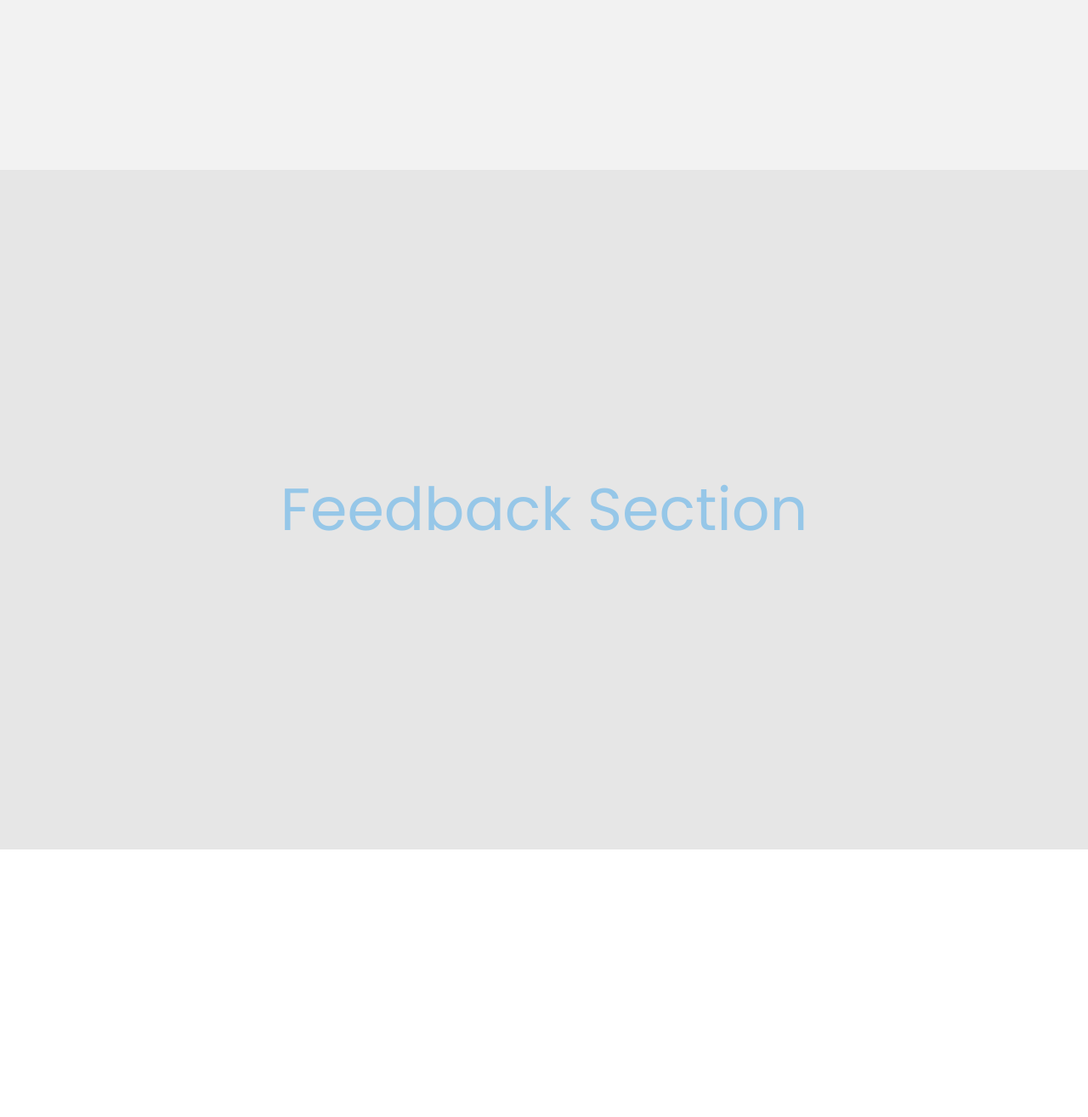
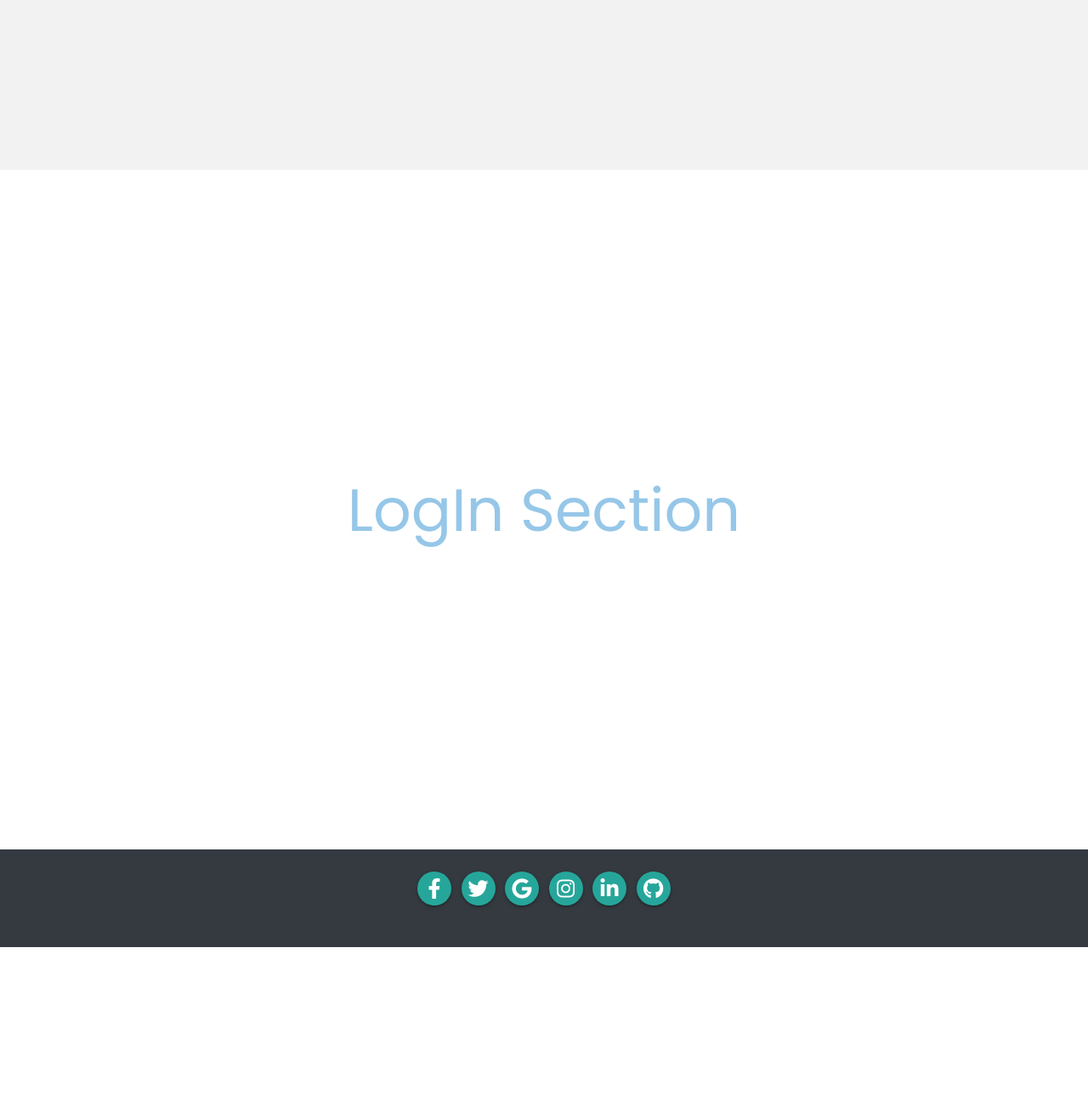
Before and after one commit to Kartikey-Kabdwal/practice-cfg, a Django app: template myapp/templates/registration/home.html in a window 1280 px wide. Shown: the part 1400-2715 px from the top of the page at 85% size. After the commit the page ends 2515 px from the top, so only its background shows below. Run offline with Django 4.2, Linux system fonts and the light colour scheme; the template is opened without the code that fills it, so the values that code supplies are empty.

Commit message:
home page changes

```diff
--- a/myapp/templates/registration/home.html
+++ b/myapp/templates/registration/home.html
@@ -4,6 +4,11 @@
     <meta charset="UTF-8" />
 
     <meta name="viewport" content="width=device-width, initial-scale=1.0" />
+    <link rel="stylesheet" href="https://cdnjs.cloudflare.com/ajax/libs/font-awesome/5.15.2/css/all.min.css"/>
+    <link rel="stylesheet" href="https://cdn.jsdelivr.net/npm/bootstrap@4.0.0/dist/css/bootstrap.min.css" integrity="sha384-Gn5384xqQ1aoWXA+058RXPxPg6fy4IWvTNh0E263XmFcJlSAwiGgFAW/dAiS6JXm" crossorigin="anonymous">
+    <link rel="stylesheet" href="https://cdnjs.cloudflare.com/ajax/libs/materialize/1.0.0/css/materialize.min.css">
+    <script src="https://cdnjs.cloudflare.com/ajax/libs/materialize/1.0.0/js/materialize.min.js"></script>
+
     <style>
       @import url("https://fonts.googleapis.com/css2?family=Poppins:wght@200;300;400;500;600;700&display=swap");
       * {
@@ -17,7 +22,7 @@
         left: 0;
         top: 0;
         width: 100%;
-        height: 75px;
+        height: 100px;
         background: black !important;
         box-shadow: 0 5px 10px rgba(0, 0, 0, 0.1);
       }
@@ -49,7 +54,7 @@
 
       .navbar .menu li a {
         color: #fff;
-        font-size: 17px;
+        font-size: 20px;
         font-weight: 500;
         text-decoration: none;
       }
@@ -95,17 +100,27 @@
       /* .navb{
 
       } */
+      .page-footer{
+
+    margin-top:300px;
+}
+
+
+
     </style>
   </head>
   <body>
     <nav>
       <div class="navbar">
+        <div id="google_translate_element"></div>
         <div class="logo"><a href="#">TEAM 7</a></div>
+
         <ul class="menu">
           <li><a href="#Home">Home</a></li>
           <li><a href="#About">About</a></li>
-          <li><a href="#Feedback">Feedback</a></li>
+
           <li><a href="#LogIn">LogIn</a></li>
+
 
         </ul>
       </div>
@@ -115,12 +130,72 @@
       <img src="https://encrypted-tbn0.gstatic.com/images?q=tbn:ANd9GcTFsApEVJzFcDiWdnQcQ-DGpd0_lzkDA7qY7Q&usqp=CAU" height="700px" width="1400px" alt="">
     </section>
     <section id="About">About Section</section>
-    <section id="Feedback">Feedback Section</section>
+
     <section id="LogIn">LogIn Section</section>
 
+     <!-- Remove the container if you want to extend the Footer to full width. -->
+
+<div >
+  <footer class="bg-dark text-center text-white" >
+  <!-- Grid container -->
+  <div class="container p-4 pb-0">
+    <!-- Section: Social media -->
+    <div class="mb-4">
+      <!-- Facebook -->
+      <a class="btn btn-outline-light btn-floating m-1" href="#!" role="button"
+        ><i class="fab fa-facebook-f"></i
+      ></a>
+
+      <!-- Twitter -->
+      <a class="btn btn-outline-light btn-floating m-1" href="#!" role="button"
+        ><i class="fab fa-twitter"></i
+      ></a>
+
+      <!-- Google -->
+      <a class="btn btn-outline-light btn-floating m-1" href="#!" role="button"
+        ><i class="fab fa-google"></i
+      ></a>
+
+      <!-- Instagram -->
+      <a class="btn btn-outline-light btn-floating m-1" href="#!" role="button"
+        ><i class="fab fa-instagram"></i
+      ></a>
+
+      <!-- Linkedin -->
+      <a class="btn btn-outline-light btn-floating m-1" href="#!" role="button"
+        ><i class="fab fa-linkedin-in"></i
+      ></a>
+
+      <!-- Github -->
+      <a class="btn btn-outline-light btn-floating m-1" href="#!" role="button"
+        ><i class="fab fa-github"></i
+      ></a>
     </div>
+  </div>
+
+
+</footer>
+</div>
+
+
+
+
+
+
+
+
+
+
+
     <div class="button">
       <a href="#Home"><i class="fas fa-arrow-up"></i></a>
     </div>
+    <script type="text/javascript">
+      function googleTranslateElementInit() {
+        new google.translate.TranslateElement({pageLanguage: 'en'}, 'google_translate_element');
+      }
+      </script>
+
+      <script type="text/javascript" src="//translate.google.com/translate_a/element.js?cb=googleTranslateElementInit"></script>
   </body>
 </html>
```
